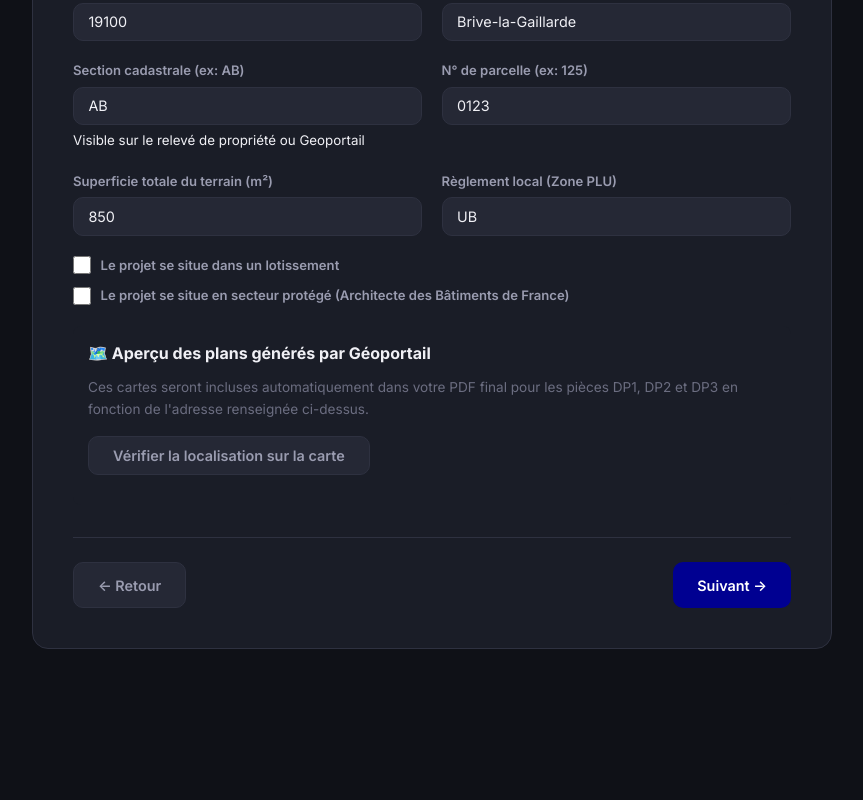
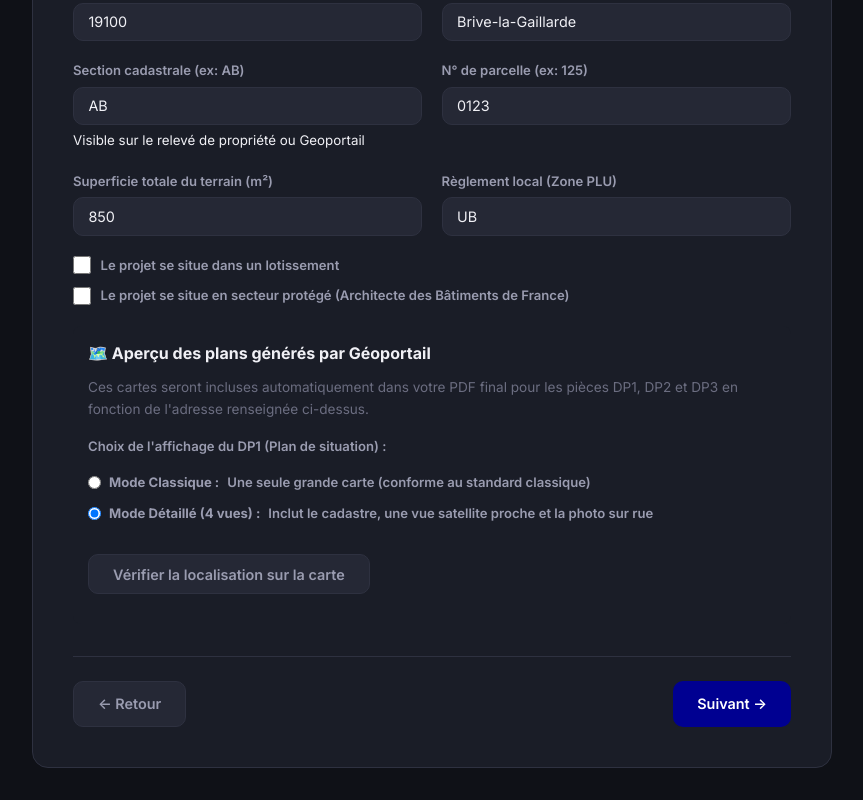
Before and after one commit to ayouubmzariiii/Declaration, a Next.js app: page /etape/1 in a window 1280 px wide. Shown: the part 1052-1852 px from the top of the page, without its empty margins (208-1071 px from the left). Before the commit the page ends 1733 px from the top, so only its background shows below. Built offline with nearby package versions, Linux system fonts and the light colour scheme.

Commit message:
feat: Add API route to dynamically generate "Déclaration Préalable" PDF forms with data population and map integration.

```diff
--- a/src/app/api/telecharger-pdf/route.ts
+++ b/src/app/api/telecharger-pdf/route.ts
@@ -260,13 +260,34 @@ export async function POST(req: Request) {
                     }
 
                     const imgX = margin + 1 + (boxWidth - 2 - imgWidth) / 2;
-                    page.drawImage(img, { x: imgX, y: y - height + 1 + (height - 2 - imgHeight) / 2, width: imgWidth, height: imgHeight });
+                    const imgY = y - height + 1 + (height - 2 - imgHeight) / 2;
+                    page.drawImage(img, { x: imgX, y: imgY, width: imgWidth, height: imgHeight });
 
                     // Draw a little red target reticle to show the parcel location
                     const centerX = margin + boxWidth / 2;
                     const centerY = y - height / 2;
                     page.drawCircle({ x: centerX, y: centerY, size: 4, color: rgb(1, 0, 0) });
                     page.drawCircle({ x: centerX, y: centerY, size: 20, borderColor: rgb(1, 0, 0), borderWidth: 2 });
+
+                    // Overlay: North Arrow and Address Context
+                    if (title.includes("DP1")) {
+                        // North Arrow (top right)
+                        const nsX = margin + boxWidth - 30;
+                        const nsY = y - 40;
+                        page.drawLine({ start: { x: nsX, y: nsY - 15 }, end: { x: nsX, y: nsY + 15 }, thickness: 2, color: rgb(0, 0, 0) });
+                        page.drawLine({ start: { x: nsX, y: nsY + 15 }, end: { x: nsX - 5, y: nsY + 5 }, thickness: 2, color: rgb(0, 0, 0) });
+                        page.drawLine({ start: { x: nsX, y: nsY + 15 }, end: { x: nsX + 5, y: nsY + 5 }, thickness: 2, color: rgb(0, 0, 0) });
+                        page.drawText("N", { x: nsX - 4, y: nsY + 20, size: 10, font: fontBold, color: rgb(0, 0, 0) });
+
+                        // Address & Boundaries text box (bottom left)
+                        const addressText = `Adresse: ${dp.terrain?.adresse || ''}, ${dp.terrain?.code_postal || ''} ${dp.terrain?.commune || ''}`;
+                        const limitsText = `Limites séparatives et domaine public apparents`;
+
+                        page.drawRectangle({ x: margin + 10, y: y - height + 10, width: 280, height: 40, color: rgb(1, 1, 1), opacity: 0.8 });
+                        page.drawText(addressText, { x: margin + 15, y: y - height + 35, size: 8, font: fontBold, color: rgb(0, 0, 0) });
+                        page.drawText(limitsText, { x: margin + 15, y: y - height + 20, size: 8, font: fontRegular, color: rgb(0, 0, 0) });
+                    }
+
                 } catch (e) {
                     console.error("Failed to draw IGN image", e);
                     const textWidth = fontBold.widthOfTextAtSize("ERREUR DE LECTURE CARTE", 12);
@@ -291,7 +312,7 @@ export async function POST(req: Request) {
 
             page.drawText("DP1 – Plan de situation du terrain", { x: margin, y, size: 12, font: fontBold, color: rgb(0, 0, 0) });
             y -= 15;
-            page.drawText("Localise la parcelle dans la commune et précise son environnement.", { x: margin, y, size: 9, font: fontRegular, color: rgb(0.3, 0.3, 0.3) });
+            page.drawText("Localise la parcelle dans la commune (échelle 1/500 ou 1/2000, avec nord, limites, adresse).", { x: margin, y, size: 9, font: fontRegular, color: rgb(0.3, 0.3, 0.3) });
             y -= 15;
 
             const boxWidth = pageWidth - margin * 2;
@@ -333,6 +354,14 @@ export async function POST(req: Request) {
                         if (!isPhoto) {
                             page.drawCircle({ x: qX + quadW / 2, y: qY + quadH / 2, size: 3, color: rgb(1, 0, 0) });
                             page.drawCircle({ x: qX + quadW / 2, y: qY + quadH / 2, size: 10, borderColor: rgb(1, 0, 0), borderWidth: 1.5 });
+
+                            // Draw North Arrow top right of each map quad
+                            const nsX = qX + quadW - 20;
+                            const nsY = qY + quadH - 25;
+                            page.drawLine({ start: { x: nsX, y: nsY - 8 }, end: { x: nsX, y: nsY + 8 }, thickness: 1.5, color: rgb(0, 0, 0) });
+                            page.drawLine({ start: { x: nsX, y: nsY + 8 }, end: { x: nsX - 3, y: nsY + 3 }, thickness: 1.5, color: rgb(0, 0, 0) });
+                            page.drawLine({ start: { x: nsX, y: nsY + 8 }, end: { x: nsX + 3, y: nsY + 3 }, thickness: 1.5, color: rgb(0, 0, 0) });
+                            page.drawText("N", { x: nsX - 3, y: nsY + 12, size: 8, font: fontBold, color: rgb(0, 0, 0) });
                         }
                     } catch (e) {
                         console.error("erreur de rendu image/quad", e);
@@ -340,8 +369,13 @@ export async function POST(req: Request) {
                 }
 
                 const textW = fontRegular.widthOfTextAtSize(title, 8);
-                page.drawRectangle({ x: qX + 8, y: qY + 8, width: textW + 8, height: 14, color: rgb(1, 1, 1), borderColor: rgb(0, 0, 0), borderWidth: 0.5 });
+                page.drawRectangle({ x: qX + 8, y: qY + 8, width: textW + 8, height: 14, color: rgb(1, 1, 1), opacity: 0.8, borderColor: rgb(0, 0, 0), borderWidth: 0.5 });
                 page.drawText(title, { x: qX + 12, y: qY + 12, size: 8, font: fontRegular, color: rgb(0, 0, 0) });
+
+                if (title.includes("1/25000") || title.includes("1/1700")) {
+                    page.drawRectangle({ x: qX + 8, y: qY + 26, width: 230, height: 14, color: rgb(1, 1, 1), opacity: 0.8 });
+                    page.drawText(`Adresse: ${dp.terrain?.adresse || ''}`, { x: qX + 12, y: qY + 30, size: 7, font: fontRegular, color: rgb(0, 0, 0) });
+                }
             };
 
             const q1X = margin; const q1Y = y - quadH;
@@ -374,7 +408,11 @@ export async function POST(req: Request) {
         // DP1 Plan de situation
         page = pdfDoc.addPage([pageWidth, pageHeight]);
         drawHeader();
-        await drawDP1QuadBox(imgDP1_1, imgDP1_2, imgDP1_3, dp.photo_sets?.[0]?.base64_avant || null);
+        if (dp.terrain?.dp1_mode === "classique") {
+            await drawIgnMapBox("DP1 – Plan de situation du terrain", "Localise la parcelle dans la commune (échelle 1/500 ou 1/2000, avec nord, limites, adresse).", imgDP1_1, 500);
+        } else {
+            await drawDP1QuadBox(imgDP1_1, imgDP1_2, imgDP1_3, dp.photo_sets?.[0]?.base64_avant || null);
+        }
 
         // DP2 Plan de masse
         page = pdfDoc.addPage([pageWidth, pageHeight]);
--- a/src/app/etape/1/page.tsx
+++ b/src/app/etape/1/page.tsx
@@ -193,13 +193,40 @@ export default function Step1() {
                         <p style={{ fontSize: '0.85rem', color: 'var(--text-muted)', marginBottom: '15px' }}>
                             Ces cartes seront incluses automatiquement dans votre PDF final pour les pièces DP1, DP2 et DP3 en fonction de l'adresse renseignée ci-dessus.
                         </p>
+
+                        <div className="form-group" style={{ marginBottom: '15px', borderBottom: '1px solid var(--border-color)', paddingBottom: '15px' }}>
+                            <label style={{ fontWeight: 600 }}>Choix de l'affichage du DP1 (Plan de situation) :</label>
+                            <div className="radio-group" style={{ display: 'flex', flexDirection: 'column', gap: '10px', marginTop: '10px' }}>
+                                <label style={{ display: 'flex', alignItems: 'center', gap: '8px', cursor: 'pointer' }}>
+                                    <input
+                                        type="radio"
+                                        name="dp1_mode"
+                                        value="classique"
+                                        checked={dp.terrain.dp1_mode === "classique"}
+                                        onChange={handleTerrainChange}
+                                    />
+                                    <strong>Mode Classique :</strong> Une seule grande carte (conforme au standard classique)
+                                </label>
+                                <label style={{ display: 'flex', alignItems: 'center', gap: '8px', cursor: 'pointer' }}>
+                                    <input
+                                        type="radio"
+                                        name="dp1_mode"
+                                        value="detaille"
+                                        checked={dp.terrain.dp1_mode === "detaille"}
+                                        onChange={handleTerrainChange}
+                                    />
+                                    <strong>Mode Détaillé (4 vues) :</strong> Inclut le cadastre, une vue satellite proche et la photo sur rue
+                                </label>
+                            </div>
+                        </div>
+
                         <button type="button" className="btn btn-secondary" onClick={fetchMapPreview} disabled={loadingMap} style={{ marginBottom: '15px' }}>
                             {loadingMap ? "Chargement..." : "Vérifier la localisation sur la carte"}
                         </button>
 
                         {mapError && <div style={{ color: 'red', fontSize: '0.9rem', marginBottom: '10px' }}>{mapError}</div>}
 
-                        {mapPreview && (
+                        {mapPreview && dp.terrain.dp1_mode === "detaille" && (
                             <div className="map-images-grid" style={{ display: 'grid', gridTemplateColumns: '1fr 1fr', gap: '15px', marginTop: '10px' }}>
                                 <div>
                                     <strong style={{ display: 'block', fontSize: '0.9rem', marginBottom: '5px' }}>DP1 - Plan de situation (Ville)</strong>
@@ -229,6 +256,23 @@ export default function Step1() {
                                 </div>
                             </div>
                         )}
+
+                        {mapPreview && dp.terrain.dp1_mode === "classique" && (
+                            <div className="map-images-grid" style={{ display: 'grid', gridTemplateColumns: '1fr 1fr', gap: '15px', marginTop: '10px' }}>
+                                <div>
+                                    <strong style={{ display: 'block', fontSize: '0.9rem', marginBottom: '5px' }}>DP1 - Plan de situation</strong>
+                                    <img src={mapPreview.dp1_1} alt="DP1 Plan" style={{ width: '100%', borderRadius: '4px', border: '1px solid #ccc' }} />
+                                </div>
+                                <div>
+                                    <strong style={{ display: 'block', fontSize: '0.9rem', marginBottom: '5px' }}>DP2 - Plan de masse</strong>
+                                    <div style={{ position: 'relative' }}>
+                                        <img src={mapPreview.dp2} alt="DP2 Plan" style={{ width: '100%', borderRadius: '4px', border: '1px solid #ccc' }} />
+                                        <div style={{ position: 'absolute', top: '50%', left: '50%', transform: 'translate(-50%, -50%)', width: '20px', height: '20px', border: '2px solid red', borderRadius: '50%' }}></div>
+                                        <div style={{ position: 'absolute', top: '50%', left: '50%', transform: 'translate(-50%, -50%)', width: '4px', height: '4px', backgroundColor: 'red', borderRadius: '50%' }}></div>
+                                    </div>
+                                </div>
+                            </div>
+                        )}
                     </div>
                 </div>
 
--- a/src/lib/models.ts
+++ b/src/lib/models.ts
@@ -24,6 +24,7 @@ export interface Terrain {
   est_lotissement: boolean;
   est_zone_protegee: boolean;
   est_monument_historique: boolean;
+  dp1_mode: "classique" | "detaille";
 }
 
 export interface TravauxDetail {
@@ -135,6 +136,7 @@ export function getInitialDP(): DeclarationPrealable {
       est_lotissement: false,
       est_zone_protegee: false,
       est_monument_historique: false,
+      dp1_mode: "detaille",
     },
     travaux: {
       type_travaux: "Modification de l'aspect extérieur",
```
